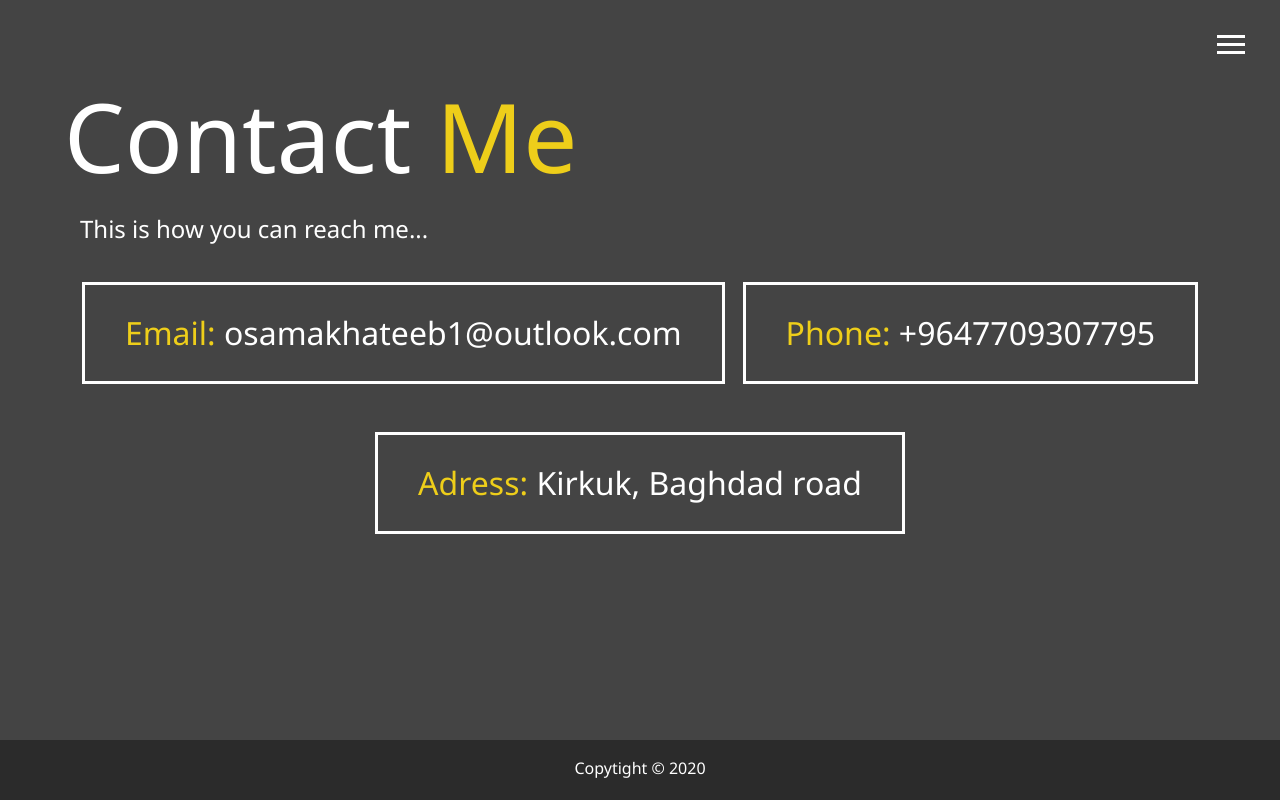
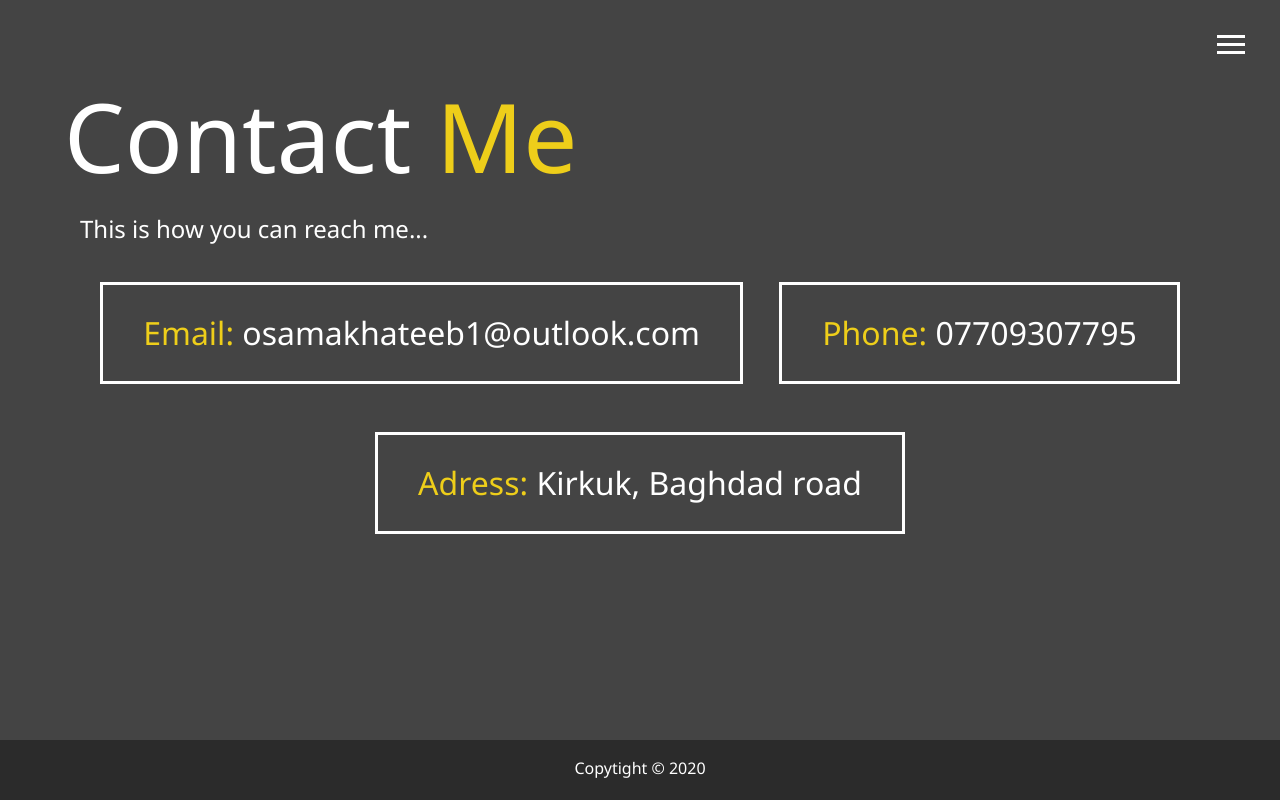
Before and after one commit to osamahkhateeb/portfolio, a plain HTML site: page contact.html in a window 1280 px wide. Drawn offline with Linux system fonts and the light colour scheme.

Commit message:
tel and mail

```diff
--- a/contact.html
+++ b/contact.html
@@ -55,11 +55,12 @@
         </h2>
         <div class="boxes">
             <div class="email-div">
-                <span class="text-secondary">Email:</span> osamakhateeb1@outlook.com
+                <span class="text-secondary">Email:</span> <a href="mailto: osamakhateeb1@outlook.com">
+                    osamakhateeb1@outlook.com </a>
             </div>
 
             <div>
-                <span class="text-secondary">Phone:</span> +9647709307795
+                <span class="text-secondary">Phone:</span> <a href="tel:+9647709307795">07709307795</a>
             </div>
 
             <div>
```
